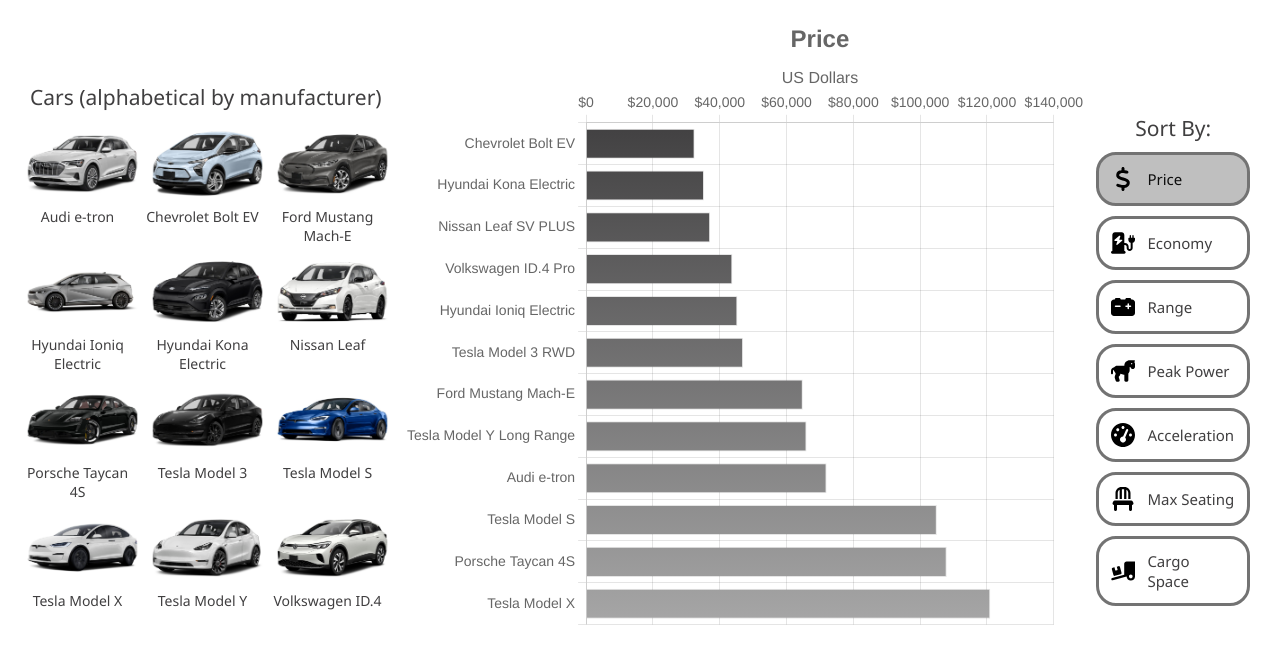
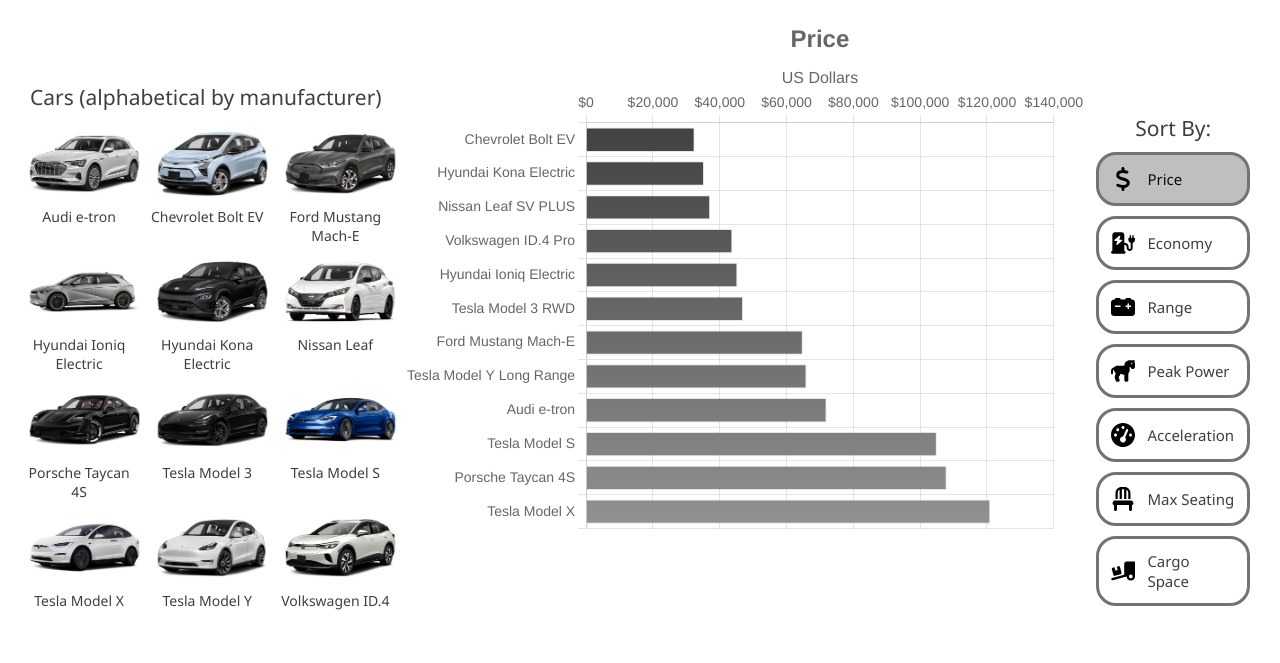
Before and after one commit to jason330/2021-Best-selling-EVs, a website built with webpack: page index.html in a window 1280 px wide. Shown: the part 67-730 px from the top of the page. Built offline with nearby package versions, Linux system fonts and the light colour scheme.

Commit message:
Update element sizing

```diff
--- a/index.html
+++ b/index.html
@@ -104,7 +104,7 @@
         <section>
             <!-- <h2>Results</h2> -->
             <div>
-              <canvas id="carChart" width="825" height="750"></canvas>
+              <canvas id="carChart" width="825" height="635"></canvas>
 
             </div>
         </section>
--- a/src/index.scss
+++ b/src/index.scss
@@ -63,6 +63,7 @@
 
 #carsList {
     display: flex;
+    justify-content: space-around;
     flex-wrap: wrap;
     // width: 33vw;
 
@@ -139,7 +140,7 @@
 }
 
 h2 {
-    display: flex;
+    // display: flex;
     // align-items: center;
     font-size: 15px;
     // justify-content: center;
```
Also changed, not shown: dist/main.css.
